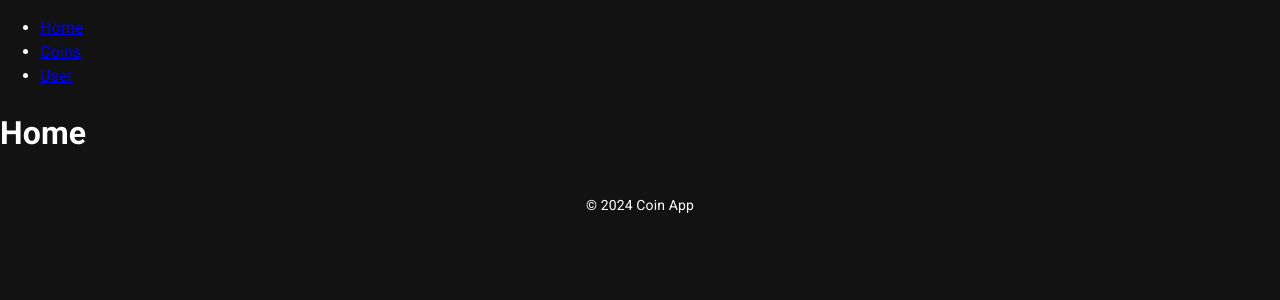
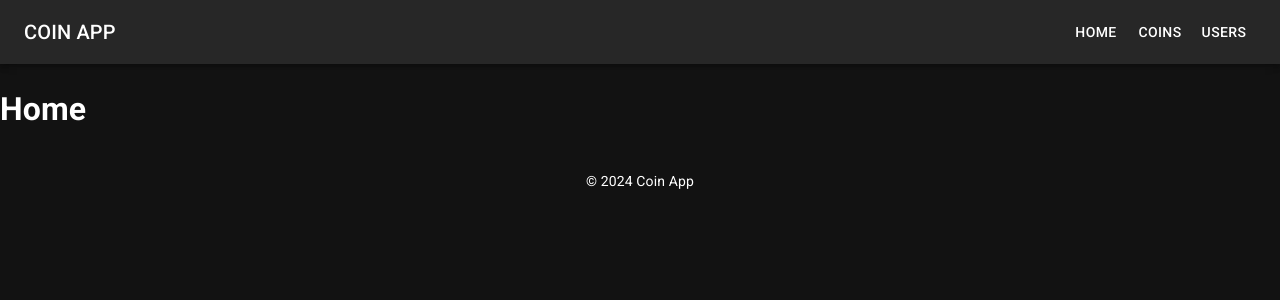
Before and after one commit to christo3carrasco/coin-app, a React (Vite) app: page / in a window 1280 px wide. Shown: the top 300 px of the page. Built offline with nearby package versions, Linux system fonts and the light colour scheme.

Commit message:
feat: add Header

```diff
--- a/src/components/Header.jsx
+++ b/src/components/Header.jsx
@@ -1,21 +1,28 @@
+import { AppBar, Button, styled, Toolbar, Typography } from "@mui/material";
 import { Link } from "react-router-dom";
+
+const LinkButton = styled(Button)(({ theme }) => ({
+  color: theme.palette.common.white,
+  textDecoration: "none",
+}));
 
 export const Header = () => {
   return (
-    <header>
-      <nav>
-        <ul>
-          <li>
-            <Link to="/">Home</Link>
-          </li>
-          <li>
-            <Link to="/coins">Coins</Link>
-          </li>
-          <li>
-            <Link to="/user">User</Link>
-          </li>
-        </ul>
-      </nav>
-    </header>
+    <AppBar position="static">
+      <Toolbar>
+        <Typography variant="h6" component="div" sx={{ flexGrow: 1 }}>
+          COIN APP
+        </Typography>
+        <LinkButton component={Link} to="/">
+          Home
+        </LinkButton>
+        <LinkButton component={Link} to="/coins">
+          Coins
+        </LinkButton>
+        <LinkButton component={Link} to="/user">
+          Users
+        </LinkButton>
+      </Toolbar>
+    </AppBar>
   );
 };
```
